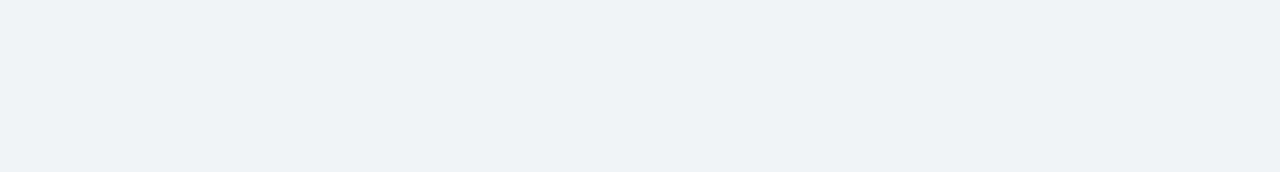
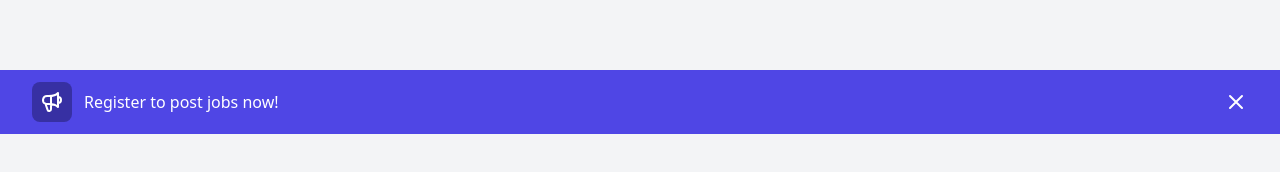
Before and after one commit to Gennier/pulsifi-web, a React (Create React App) app: page / in a window 1280 px wide. Shown: the part 666-838 px from the top of the page. Built offline with nearby package versions, Linux system fonts and the light colour scheme; no server answers.

Commit message:
fix: added banner

```diff
--- /dev/null
+++ b/src/components/banner/register-banner.tsx
@@ -0,0 +1,39 @@
+/* This example requires Tailwind CSS v2.0+ */
+import { SpeakerphoneIcon, XIcon } from '@heroicons/react/outline';
+
+export default function RegisterBanner() {
+  return (
+    <>
+      {/*
+        Make sure you add some bottom padding to pages that include a sticky banner like this to prevent
+        your content from being obscured when the user scrolls to the bottom of the page.
+      */}
+      <div className='fixed inset-x-0 bottom-0'>
+        <div className='bg-indigo-600'>
+          <div className='max-w-7xl mx-auto py-3 px-3 sm:px-6 lg:px-8'>
+            <div className='flex items-center justify-between flex-wrap'>
+              <div className='w-0 flex-1 flex items-center'>
+                <span className='flex p-2 rounded-lg bg-indigo-800'>
+                  <SpeakerphoneIcon className='h-6 w-6 text-white' aria-hidden='true' />
+                </span>
+                <p className='ml-3 font-medium text-white truncate'>
+                  <span>Register to post jobs now!</span>
+                </p>
+              </div>
+              <div className='order-3 mt-2 flex-shrink-0 w-full sm:order-2 sm:mt-0 sm:w-auto'></div>
+              <div className='order-2 flex-shrink-0 sm:order-3 sm:ml-3'>
+                <button
+                  type='button'
+                  className='-mr-1 flex p-2 rounded-md hover:bg-indigo-500 focus:outline-none focus:ring-2 focus:ring-white sm:-mr-2'
+                >
+                  <span className='sr-only'>Dismiss</span>
+                  <XIcon className='h-6 w-6 text-white' aria-hidden='true' />
+                </button>
+              </div>
+            </div>
+          </div>
+        </div>
+      </div>
+    </>
+  );
+}
--- a/src/pages/index.tsx
+++ b/src/pages/index.tsx
@@ -4,6 +4,7 @@ import { MailIcon, PhoneIcon, LocationMarkerIcon, EyeIcon } from '@heroicons/rea
 import ViewJobSlideOver from '../components/slide-overs/view-job-slide-overs';
 import { useState } from 'react';
 import axios from '../utils/axios';
+import RegisterBanner from '../components/banner/register-banner';
 
 export default function Index() {
   const [modalOpen, setModalOpen] = useState(false);
@@ -59,6 +60,7 @@ export default function Index() {
             </li>
           ))}
       </ul>
+      <RegisterBanner />
 
       <ViewJobSlideOver open={modalOpen} handleCloseModel={handleCloseModel} data={jobData} />
     </Layout>
```
